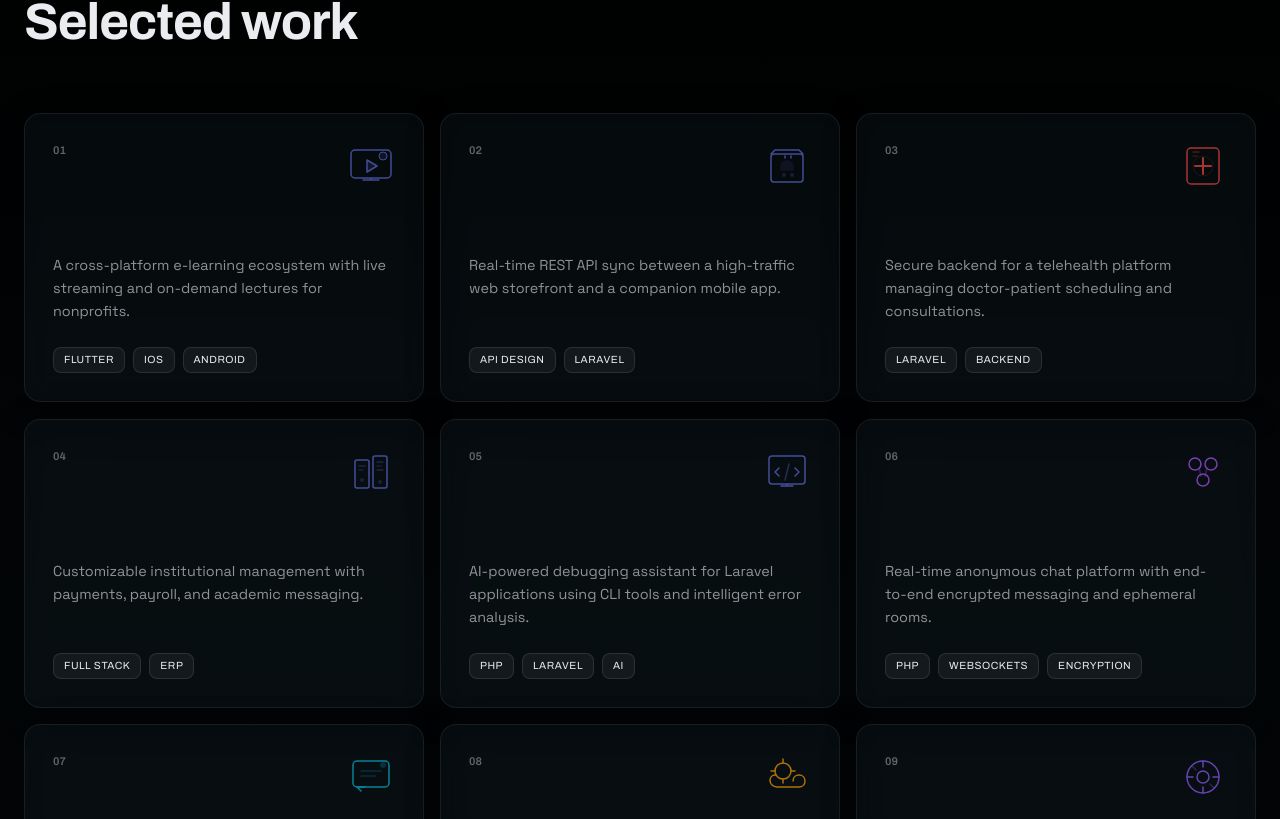
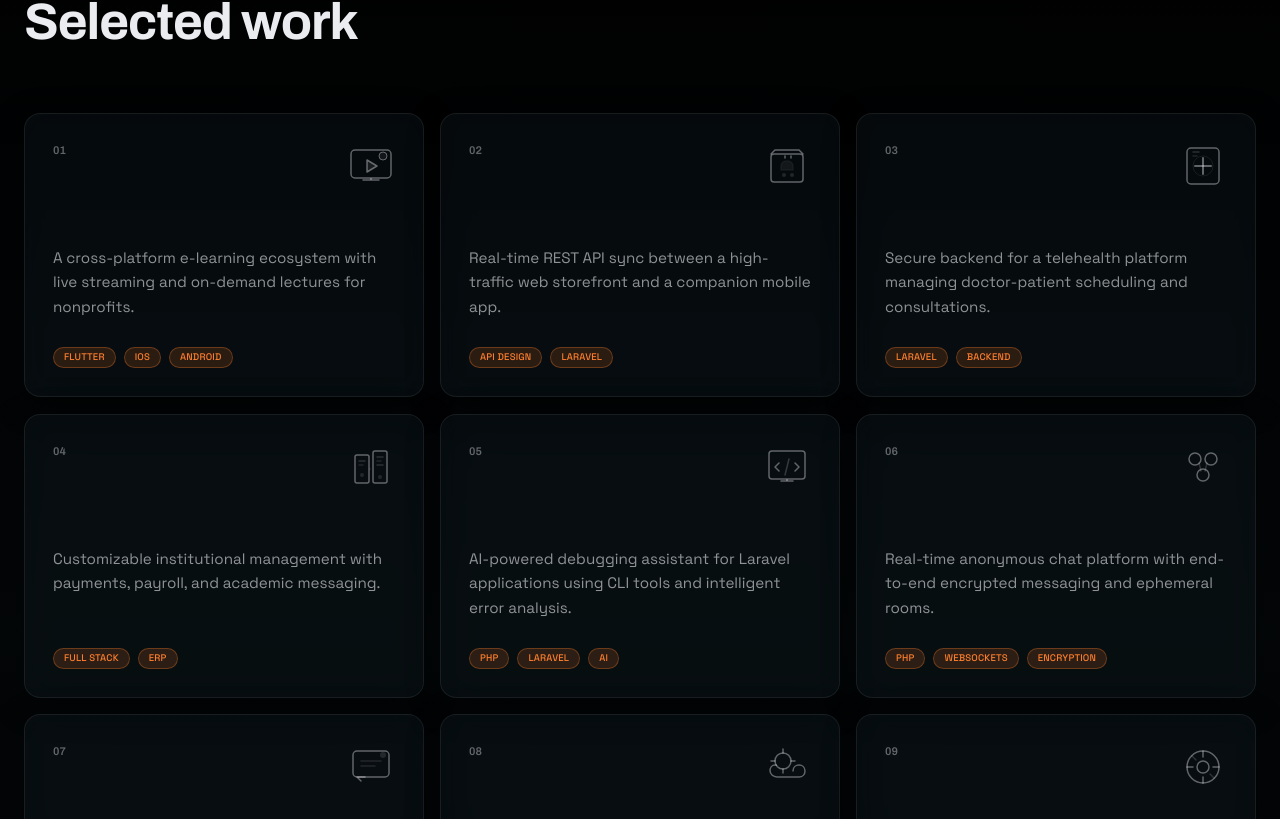
Before and after one commit to dakshraman/portfolio, a Next.js app: page / in a window 1280 px wide. Shown: the part 961-1780 px from the top of the page. Built offline with nearby package versions, Linux system fonts and the light colour scheme.

Commit message:
feat: add interactive hover effects and refactor project tag styling in Projects component

```diff
--- a/src/components/Projects.jsx
+++ b/src/components/Projects.jsx
@@ -197,40 +197,57 @@ function ProjectCard({ project, index }) {
         <span style={{ fontSize: '0.7rem', color: 'var(--fg-dim)', fontFamily: 'var(--font-heading)', fontWeight: 600 }}>
           {String(index + 1).padStart(2, '0')}
         </span>
-        <div style={{ color, opacity: 0.7, transition: 'all 0.4s ease', transform: isHovered ? 'scale(1.1)' : 'scale(1)' }}>
+        <div
+          style={{
+            display: 'flex',
+            alignItems: 'center',
+            gap: '12px',
+            color: isHovered ? color : 'var(--fg-dim)',
+            transition: 'all 0.4s ease',
+            transform: isHovered ? 'scale(1.05)' : 'scale(1)'
+          }}
+        >
+          {isHovered && (
+            <span style={{ fontSize: '0.7rem', textTransform: 'uppercase', letterSpacing: '0.1em', fontWeight: 700, animation: 'fadeInRight 0.3s ease forwards' }}>
+              View
+            </span>
+          )}
           <ProjectIcon icon={project.icon} />
         </div>
       </div>
 
       <div style={{ position: 'relative', zIndex: 1, display: 'flex', flexDirection: 'column', flexGrow: 1 }}>
-        <h3 style={{ fontSize: '1.25rem', marginBottom: '0.75rem', color: 'var(--fg)', fontFamily: 'var(--font-heading)', fontWeight: 700 }}>
+        <h3
+          style={{
+            fontSize: '1.25rem',
+            marginBottom: '0.75rem',
+            color: isHovered ? color : 'var(--fg)',
+            fontFamily: 'var(--font-heading)',
+            fontWeight: 700,
+            transition: 'color 0.3s ease'
+          }}
+        >
           {project.title}
         </h3>
-        <p style={{ color: 'var(--fg-muted)', fontSize: '0.9rem', lineHeight: 1.6, marginBottom: '1.5rem', flexGrow: 1 }}>
+        <p style={{ color: 'var(--fg-muted)', fontSize: '0.95rem', lineHeight: 1.6, marginBottom: '1.75rem', flexGrow: 1 }}>
           {project.description}
         </p>
 
         <div style={{ display: 'flex', gap: '0.5rem', flexWrap: 'wrap', marginTop: 'auto' }}>
           {project.tags.map((tag, i) => (
-            <span
-              key={i}
-              style={{
-                fontSize: '0.65rem',
-                padding: '4px 10px',
-                background: 'rgba(255,255,255,0.05)',
-                borderRadius: 'var(--radius-sm)',
-                border: '1px solid rgba(255,255,255,0.1)',
-                color: 'var(--fg)',
-                textTransform: 'uppercase',
-                letterSpacing: '0.05em',
-                fontFamily: 'var(--font-heading)'
-              }}
-            >
+            <span key={i} className="tag">
               {tag}
             </span>
           ))}
         </div>
       </div>
+
+      <style jsx>{`
+        @keyframes fadeInRight {
+          from { opacity: 0; transform: translateX(-10px); }
+          to { opacity: 1; transform: translateX(0); }
+        }
+      `}</style>
     </article>
   );
 }
```
